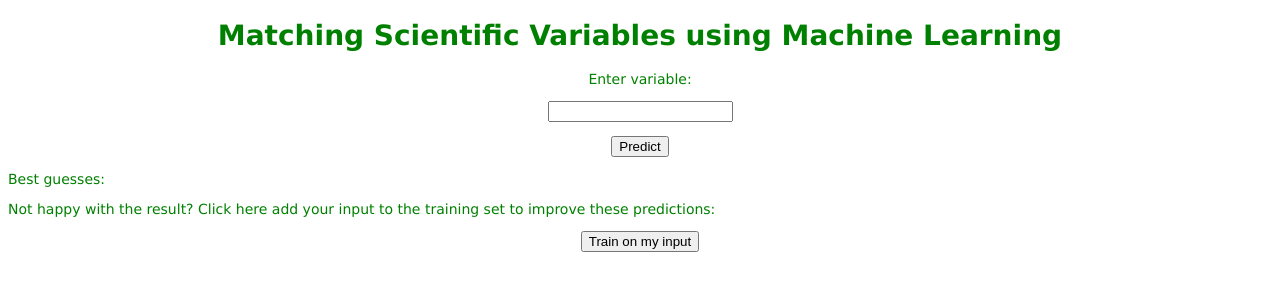
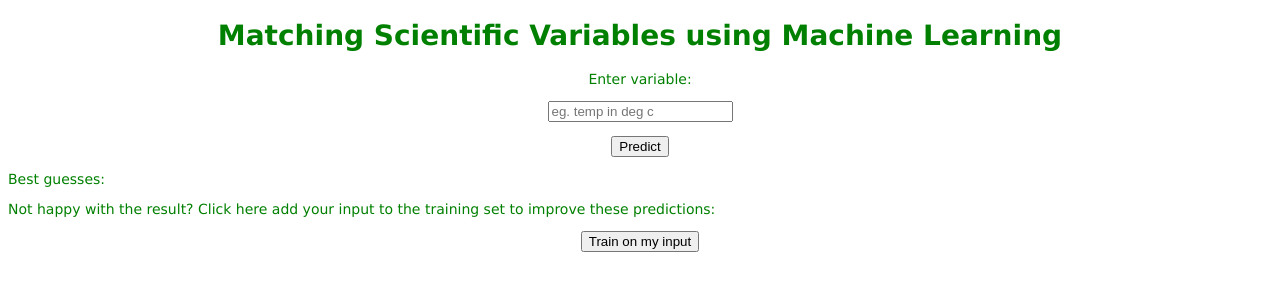
Before and after one commit to annaandraszek/Matching-Predicting-Scientific-Variables, a Flask app: page /predict in a window 1280 px wide. Shown: the top 300 px of the page. Run offline with Flask 2, Linux system fonts and the light colour scheme.

Commit message:
Adding placeholder term as example for prediction string

```diff
--- a/frontend/templates/index.html
+++ b/frontend/templates/index.html
@@ -17,8 +17,8 @@
     <h1>Matching Scientific Variables using Machine Learning</h1>
     <form action = "/predict" method = "POST">
          <p id="variable">Enter variable:</p>
-         <p><input type = "text" name = "var" /></p>
-         <p><input type = "submit" value = "Predict" name="submit_for_prediction"/></p>
+         <p><input type = "text" name = "var" placeholder="eg. temp in deg c" /></p>
+         <p><input type = "submit" value = "Predict" name="submit_for_prediction" /></p>
       </form>
     <p>Best guesses:</p>
     {% if no_prediction %}
```
